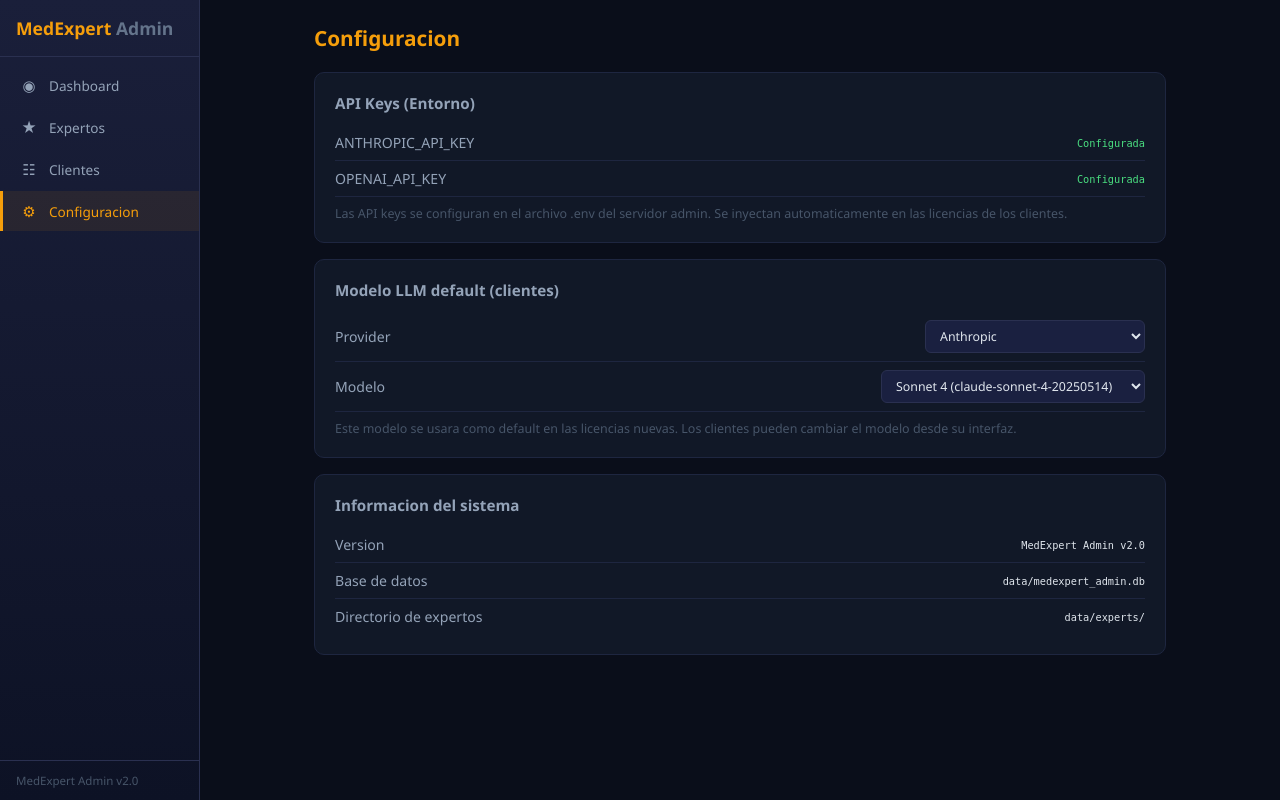
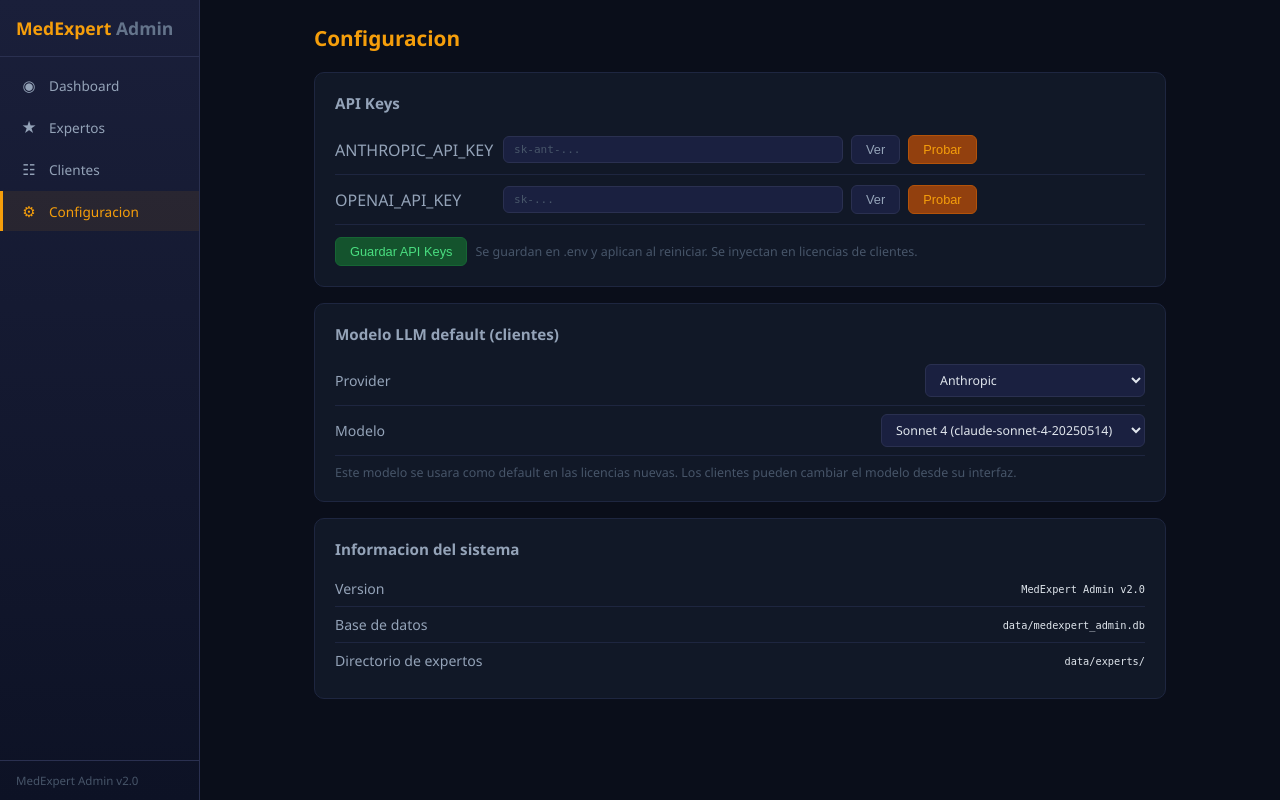
Before and after one commit to jmfraga/medexpert-admin, a FastAPI app: page /config in a window 1280 px wide. Run offline with FastAPI, Linux system fonts and the light colour scheme; data that the repository does not hold is empty.

Commit message:
Add API key management and connection testing in config page
- Editable API key fields with show/hide toggle
- Save API Keys button (writes to .env and updates env vars)
- Test connection buttons that make minimal LLM calls (Haiku/Nano)
- Masked key display for security (first 7 + last 4 chars visible)

Co-Authored-By: Claude Opus 4.6 <noreply@anthropic.com>

```diff
--- a/app.py
+++ b/app.py
@@ -460,12 +460,23 @@ async def config_page(request: Request):
         models["anthropic"] = AVAILABLE_MODELS["anthropic"]
     if has_openai:
         models["openai"] = AVAILABLE_MODELS["openai"]
+    # Mask keys for display (show first 7 + last 4 chars)
+    def mask_key(key: str) -> str:
+        if not key or len(key) < 12:
+            return ""
+        return key[:7] + "*" * (len(key) - 11) + key[-4:]
+
+    anthropic_raw = os.getenv("ANTHROPIC_API_KEY", "")
+    openai_raw = os.getenv("OPENAI_API_KEY", "")
+
     return templates.TemplateResponse("config.html", {
         "request": request,
         "active_page": "config",
         "api_keys": api_keys,
         "anthropic_key": has_anthropic,
         "openai_key": has_openai,
+        "anthropic_key_masked": mask_key(anthropic_raw),
+        "openai_key_masked": mask_key(openai_raw),
         "default_provider": default_provider,
         "default_model": default_model,
         "available_models": models,
@@ -482,6 +493,106 @@ async def save_model_settings(request: Request):
     db.set_setting("default_provider", provider)
     db.set_setting("default_model", model)
     return JSONResponse({"ok": True, "provider": provider, "model": model})
+
+
+@app.post("/api/settings/api-keys")
+async def save_api_keys(request: Request):
+    """Save API keys to .env file and update environment."""
+    data = await request.json()
+    anthropic_key = data.get("anthropic_key", "").strip()
+    openai_key = data.get("openai_key", "").strip()
+
+    # Skip masked values (don't overwrite with asterisks)
+    if anthropic_key and not anthropic_key.startswith("sk-"):
+        anthropic_key = ""
+    if openai_key and not openai_key.startswith("sk-"):
+        openai_key = ""
+
+    # Read existing .env
+    env_path = Path(".env")
+    env_lines = []
+    if env_path.exists():
+        env_lines = env_path.read_text().splitlines()
+
+    # Update or add keys
+    def update_env(lines, key, value):
+        found = False
+        for i, line in enumerate(lines):
+            if line.startswith(f"{key}=") or line.startswith(f"# {key}="):
+                if value:
+                    lines[i] = f"{key}={value}"
+                found = True
+                break
+        if not found and value:
+            lines.append(f"{key}={value}")
+        return lines
+
+    if anthropic_key:
+        env_lines = update_env(env_lines, "ANTHROPIC_API_KEY", anthropic_key)
+        os.environ["ANTHROPIC_API_KEY"] = anthropic_key
+    if openai_key:
+        env_lines = update_env(env_lines, "OPENAI_API_KEY", openai_key)
+        os.environ["OPENAI_API_KEY"] = openai_key
+
+    env_path.write_text("\n".join(env_lines) + "\n")
+    return JSONResponse({"ok": True})
+
+
+@app.post("/api/settings/test-api")
+async def test_api_connection(request: Request):
+    """Test an API key by making a minimal LLM call."""
+    import time as _time
+    data = await request.json()
+    provider = data.get("provider", "")
+    api_key = data.get("api_key", "").strip()
+
+    # Use provided key or fall back to env
+    if not api_key or not api_key.startswith("sk-"):
+        api_key = os.getenv(
+            "ANTHROPIC_API_KEY" if provider == "anthropic" else "OPENAI_API_KEY", ""
+        )
+
+    if not api_key:
+        return JSONResponse({"ok": False, "error": "No API key"})
+
+    start = _time.time()
+    try:
+        if provider == "anthropic":
+            from anthropic import Anthropic
+            client = Anthropic(api_key=api_key)
+            resp = client.messages.create(
+                model="claude-haiku-4-5-20251001",
+                max_tokens=10,
+                messages=[{"role": "user", "content": "Responde solo 'OK'"}],
+                timeout=15.0,
+            )
+            elapsed = _time.time() - start
+            return JSONResponse({
+                "ok": True,
+                "model": "claude-haiku-4-5-20251001",
+                "response": resp.content[0].text,
+                "time": f"{elapsed:.1f}s",
+            })
+        elif provider == "openai":
+            from openai import OpenAI
+            client = OpenAI(api_key=api_key)
+            resp = client.chat.completions.create(
+                model="gpt-4.1-nano",
+                max_tokens=10,
+                messages=[{"role": "user", "content": "Responde solo 'OK'"}],
+                timeout=15.0,
+            )
+            elapsed = _time.time() - start
+            return JSONResponse({
+                "ok": True,
+                "model": "gpt-4.1-nano",
+                "response": resp.choices[0].message.content,
+                "time": f"{elapsed:.1f}s",
+            })
+        else:
+            return JSONResponse({"ok": False, "error": f"Provider desconocido: {provider}"})
+    except Exception as e:
+        return JSONResponse({"ok": False, "error": str(e)})
 
 
 # ─────────────────────────────────────────────
--- a/templates/config.html
+++ b/templates/config.html
@@ -59,6 +59,39 @@
             transition: opacity 0.3s;
         }
         .save-status.show { opacity: 1; }
+
+        .config-input {
+            background: #1a2040;
+            color: #e0e6ed;
+            border: 1px solid #2a3050;
+            border-radius: 6px;
+            padding: 6px 10px;
+            font-size: 0.85em;
+            font-family: monospace;
+            width: 340px;
+        }
+        .config-input:focus { outline: none; border-color: #f59e0b; }
+        .config-input::placeholder { color: #475569; }
+
+        .key-row {
+            display: flex;
+            align-items: center;
+            gap: 8px;
+            padding: 10px 0;
+            border-bottom: 1px solid #1e2640;
+        }
+        .key-row:last-child { border-bottom: none; }
+        .key-row .config-label { min-width: 160px; flex-shrink: 0; }
+
+        .test-result {
+            font-size: 0.78em;
+            padding: 2px 8px;
+            border-radius: 8px;
+            font-weight: 600;
+        }
+        .test-result.ok { background: #14532d; color: #4ade80; }
+        .test-result.fail { background: #3f1219; color: #f87171; }
+        .test-result.testing { background: #1a1500; color: #f59e0b; }
 {% endblock %}
 
 {% block content %}
@@ -68,23 +101,31 @@
         </div>
 
         <div class="config-section">
-            <h2>API Keys (Entorno)</h2>
-            <div class="config-row">
+            <h2>API Keys <span class="save-status" id="keySaveStatus">Guardado</span></h2>
+            <div class="key-row">
                 <span class="config-label">ANTHROPIC_API_KEY</span>
-                <span class="config-value {% if anthropic_key %}present{% else %}missing{% endif %}">
-                    {% if anthropic_key %}Configurada{% else %}No configurada{% endif %}
+                <input type="password" class="config-input" id="anthropicKey"
+                    value="{{ anthropic_key_masked }}"
+                    placeholder="sk-ant-...">
+                <button class="btn" onclick="toggleKeyVisibility('anthropicKey')">Ver</button>
+                <button class="btn primary" onclick="testApi('anthropic')">Probar</button>
+                <span class="test-result" id="testAnthropicResult"></span>
+            </div>
+            <div class="key-row">
+                <span class="config-label">OPENAI_API_KEY</span>
+                <input type="password" class="config-input" id="openaiKey"
+                    value="{{ openai_key_masked }}"
+                    placeholder="sk-...">
+                <button class="btn" onclick="toggleKeyVisibility('openaiKey')">Ver</button>
+                <button class="btn primary" onclick="testApi('openai')">Probar</button>
+                <span class="test-result" id="testOpenaiResult"></span>
+            </div>
+            <div style="margin-top:12px; display:flex; gap:8px; align-items:center;">
+                <button class="btn success" onclick="saveApiKeys()">Guardar API Keys</button>
+                <span style="font-size:0.78em; color:#475569;">
+                    Se guardan en .env y aplican al reiniciar. Se inyectan en licencias de clientes.
                 </span>
             </div>
-            <div class="config-row">
-                <span class="config-label">OPENAI_API_KEY</span>
-                <span class="config-value {% if openai_key %}present{% else %}missing{% endif %}">
-                    {% if openai_key %}Configurada{% else %}No configurada{% endif %}
-                </span>
-            </div>
-            <p style="font-size:0.78em; color:#475569; margin-top:8px;">
-                Las API keys se configuran en el archivo .env del servidor admin.
-                Se inyectan automaticamente en las licencias de los clientes.
-            </p>
         </div>
 
         <div class="config-section">
@@ -171,5 +212,56 @@
                     }
                 });
         }
+
+        function toggleKeyVisibility(inputId) {
+            const input = document.getElementById(inputId);
+            input.type = input.type === 'password' ? 'text' : 'password';
+        }
+
+        function saveApiKeys() {
+            const anthropic = document.getElementById('anthropicKey').value.trim();
+            const openai = document.getElementById('openaiKey').value.trim();
+
+            apiCall('/api/settings/api-keys', 'POST', {
+                anthropic_key: anthropic,
+                openai_key: openai,
+            }).then(data => {
+                if (data.ok) {
+                    const status = document.getElementById('keySaveStatus');
+                    status.classList.add('show');
+                    setTimeout(() => status.classList.remove('show'), 2000);
+                } else {
+                    alert('Error: ' + (data.error || 'desconocido'));
+                }
+            });
+        }
+
+        function testApi(provider) {
+            const resultEl = document.getElementById(
+                provider === 'anthropic' ? 'testAnthropicResult' : 'testOpenaiResult'
+            );
+            const keyInput = document.getElementById(
+                provider === 'anthropic' ? 'anthropicKey' : 'openaiKey'
+            );
+            const key = keyInput.value.trim();
+
+            resultEl.textContent = 'Probando...';
+            resultEl.className = 'test-result testing';
+
+            apiCall('/api/settings/test-api', 'POST', { provider, api_key: key })
+                .then(data => {
+                    if (data.ok) {
+                        resultEl.textContent = 'OK - ' + data.model + ' (' + data.time + ')';
+                        resultEl.className = 'test-result ok';
+                    } else {
+                        resultEl.textContent = 'Error: ' + (data.error || 'fallo');
+                        resultEl.className = 'test-result fail';
+                    }
+                })
+                .catch(err => {
+                    resultEl.textContent = 'Error: ' + err.message;
+                    resultEl.className = 'test-result fail';
+                });
+        }
     </script>
 {% endblock %}
```
